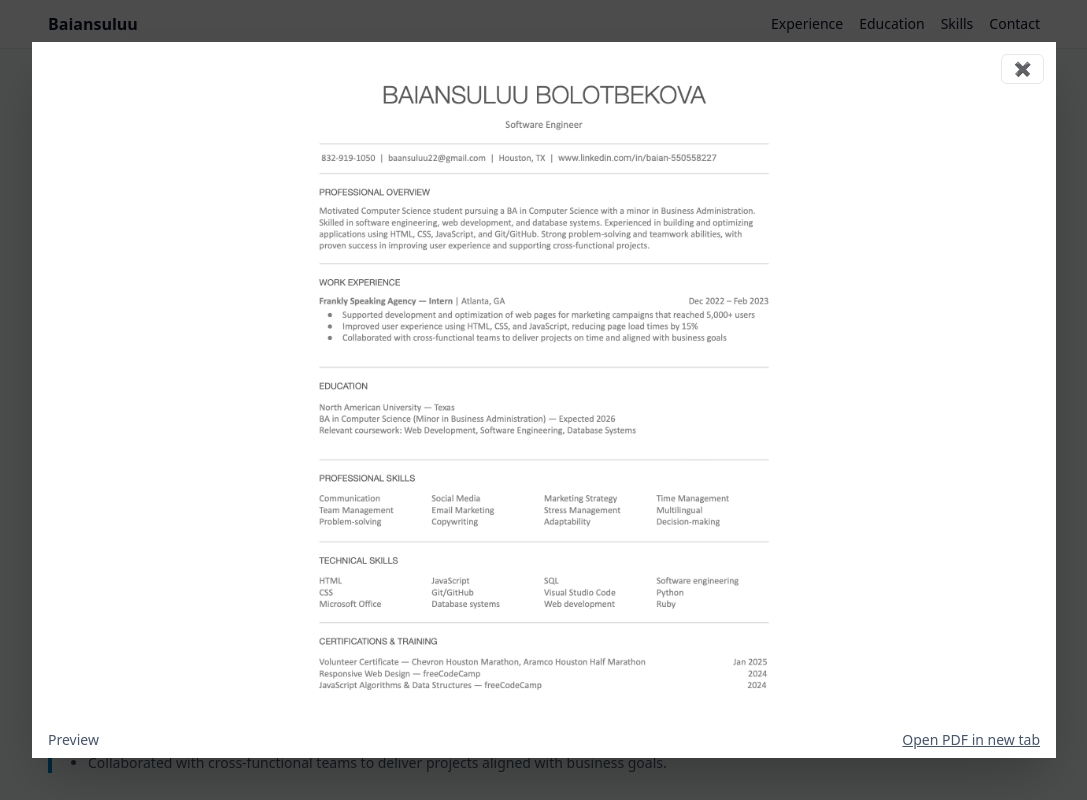
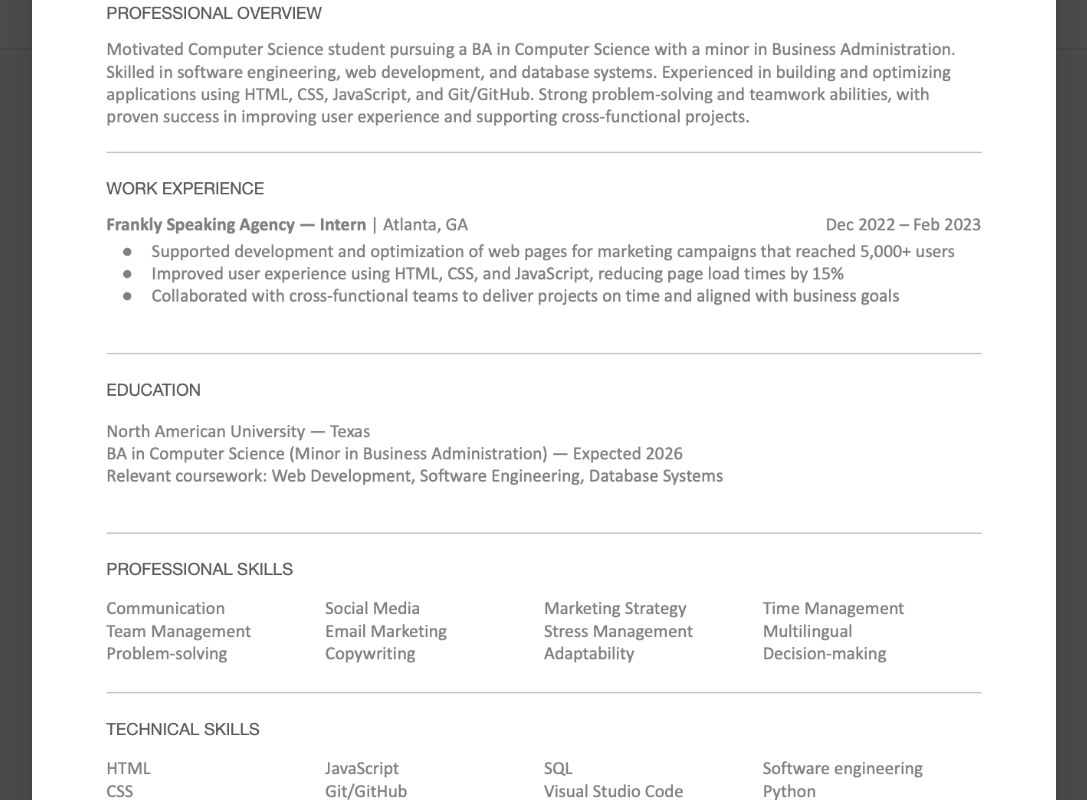
Before and after one commit to Baiansulu/my_portfolio, a React (Vite) app: page / in a window 1280 px wide. Both pictures are taken after a click on the button "Show Résumé". Shown: the top 800 px of the page, without its empty margins (96-1183 px from the left). Built offline with nearby package versions, Linux system fonts and the light colour scheme.

Commit message:
Update ResumeViewer.jsx

```diff
--- a/src/components/ResumeViewer.jsx
+++ b/src/components/ResumeViewer.jsx
@@ -21,10 +21,11 @@ export default function ResumeViewer({ open, onClose }) {
         </button>
 
         <img
-          src="/resume.png"
-          alt="Résumé"
-          className="max-h-[85vh] w-full object-contain bg-white"
-        />
+  src="/resume.png"
+  alt="Résumé"
+  className="w-full h-full object-cover"
+/>
+
 
         <div className="flex items-center justify-between px-4 py-2 text-sm text-slate-600">
           <span>Preview</span>
```
